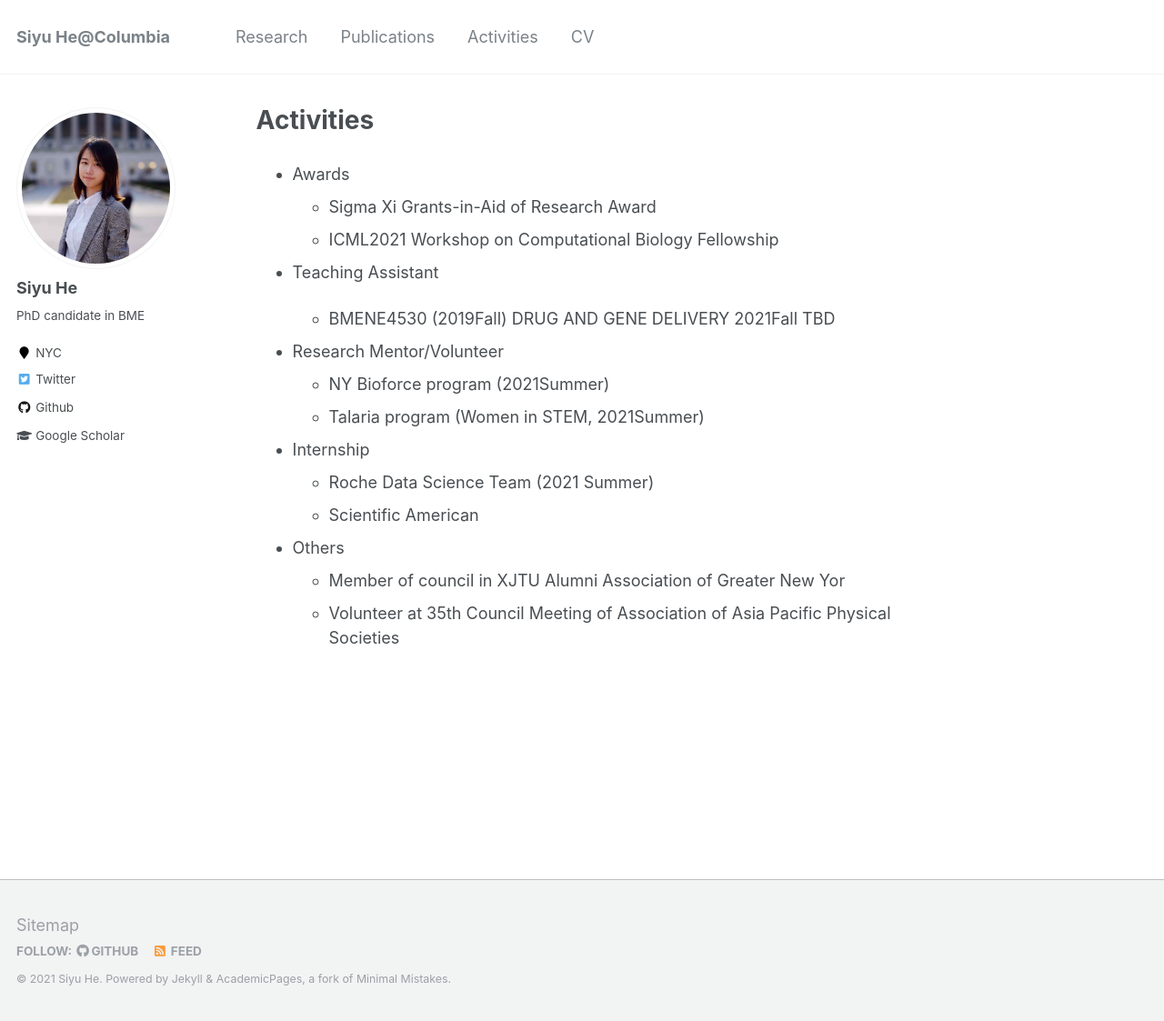
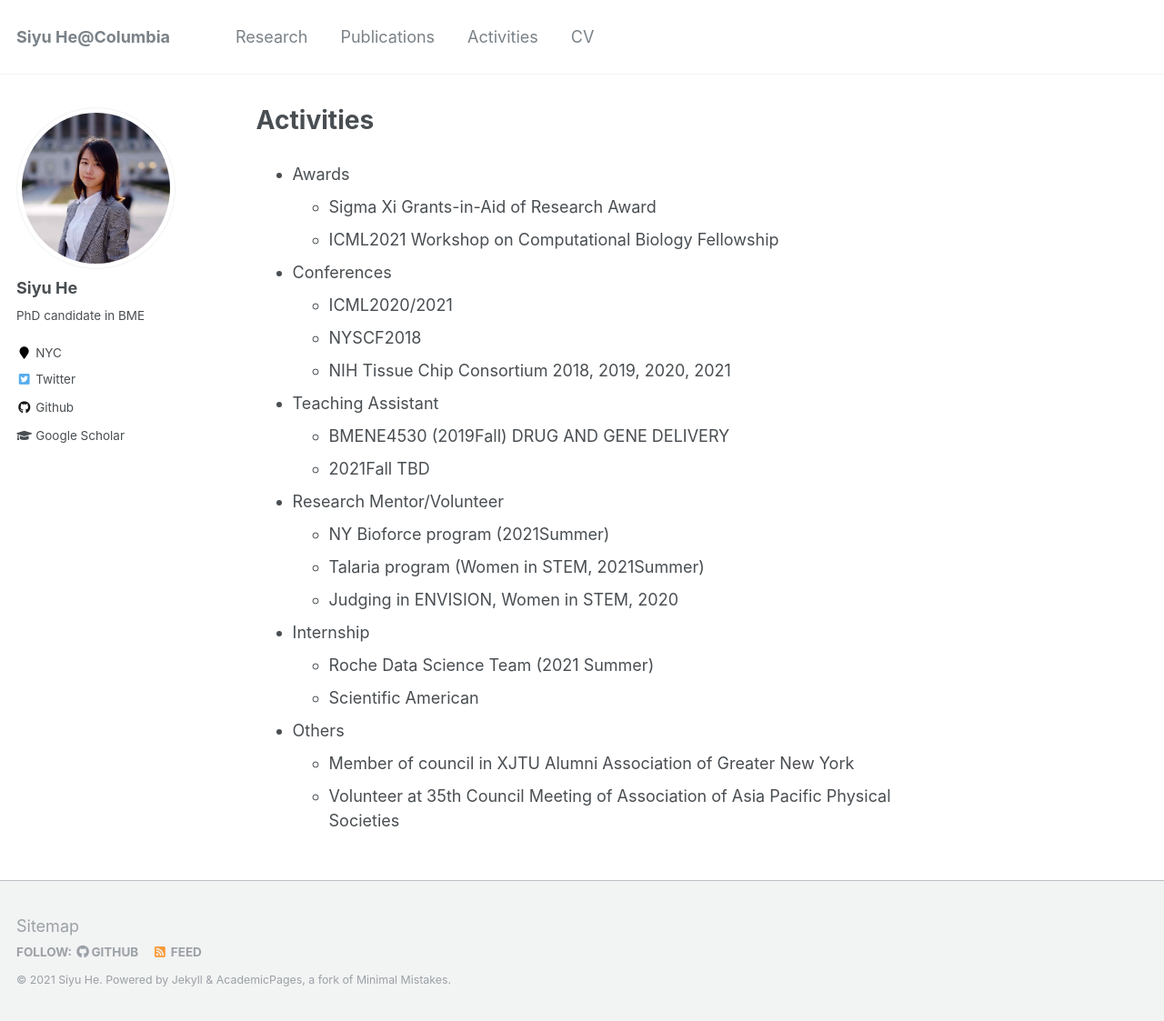
Before and after one commit to siyuh/he-siyu.github.io, a Jekyll site: the page built from _pages/activities.md, in a window 1280 px wide and 1123 px high. Shown: the whole window at 91% size. Built offline with Jekyll 4.4.1, drawn with Linux system fonts in a browser that asks for light colours.

Commit message:
Update activities.md

```diff
--- a/_pages/activities.md
+++ b/_pages/activities.md
@@ -9,20 +9,24 @@ author_profile: true
     * Sigma Xi Grants-in-Aid of Research Award
     * ICML2021 Workshop on Computational Biology Fellowship
 
+* Conferences
+    * ICML2020/2021
+    * NYSCF2018
+    * NIH Tissue Chip Consortium 2018, 2019, 2020, 2021
+
 * Teaching Assistant
-
     * BMENE4530 (2019Fall) DRUG AND GENE DELIVERY
-2021Fall TBD
+    * 2021Fall TBD
 
 * Research Mentor/Volunteer
     * NY Bioforce program (2021Summer)
     * Talaria program (Women in STEM, 2021Summer)
+    * Judging in ENVISION, Women in STEM, 2020
 
 * Internship
     * Roche Data Science Team (2021 Summer)
     * Scientific American
 
-
 * Others
-    * Member of council in XJTU Alumni Association of Greater New Yor
+    * Member of council in XJTU Alumni Association of Greater New York
     * Volunteer at 35th Council Meeting of Association of Asia Pacific Physical Societies
```
